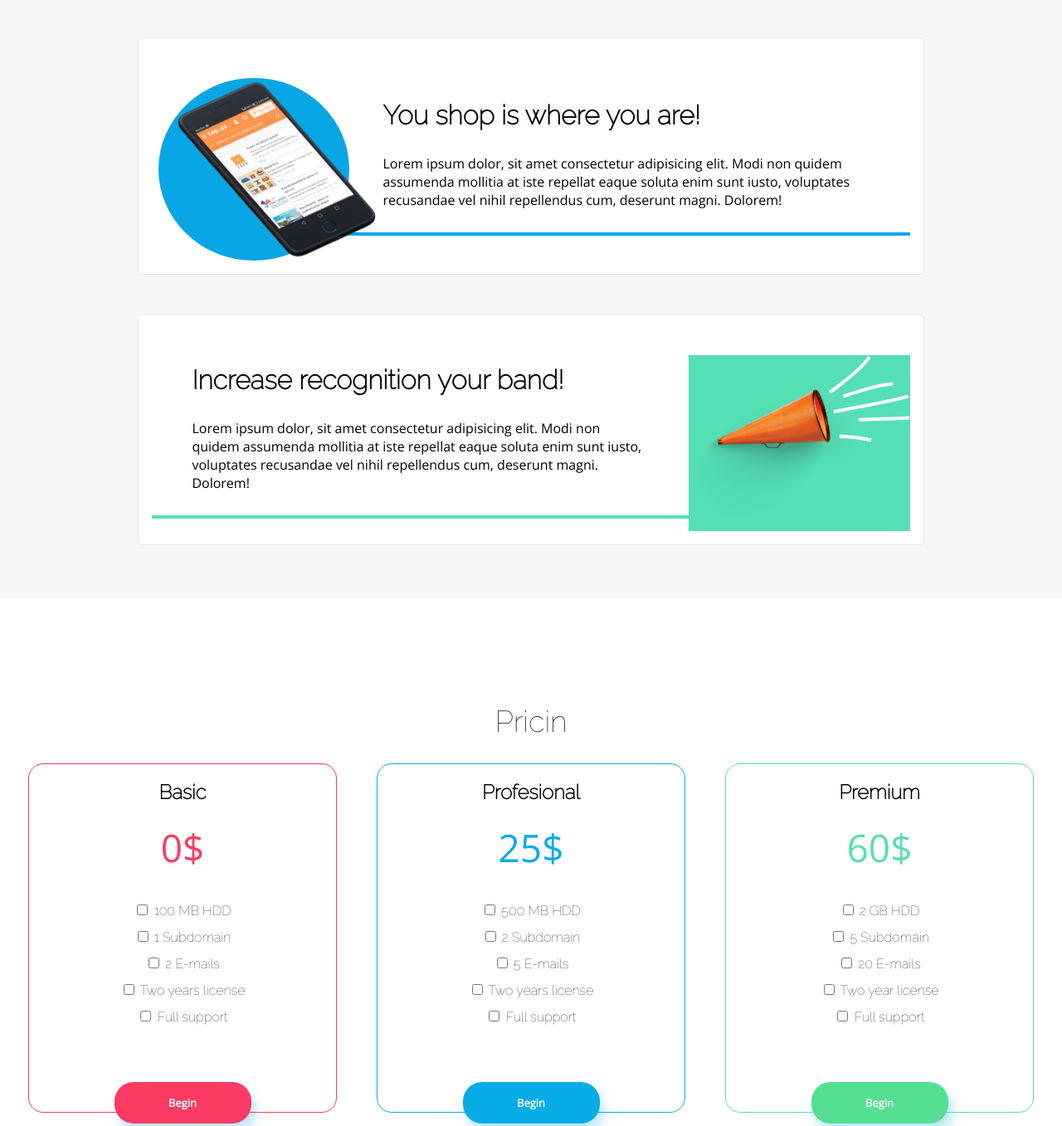
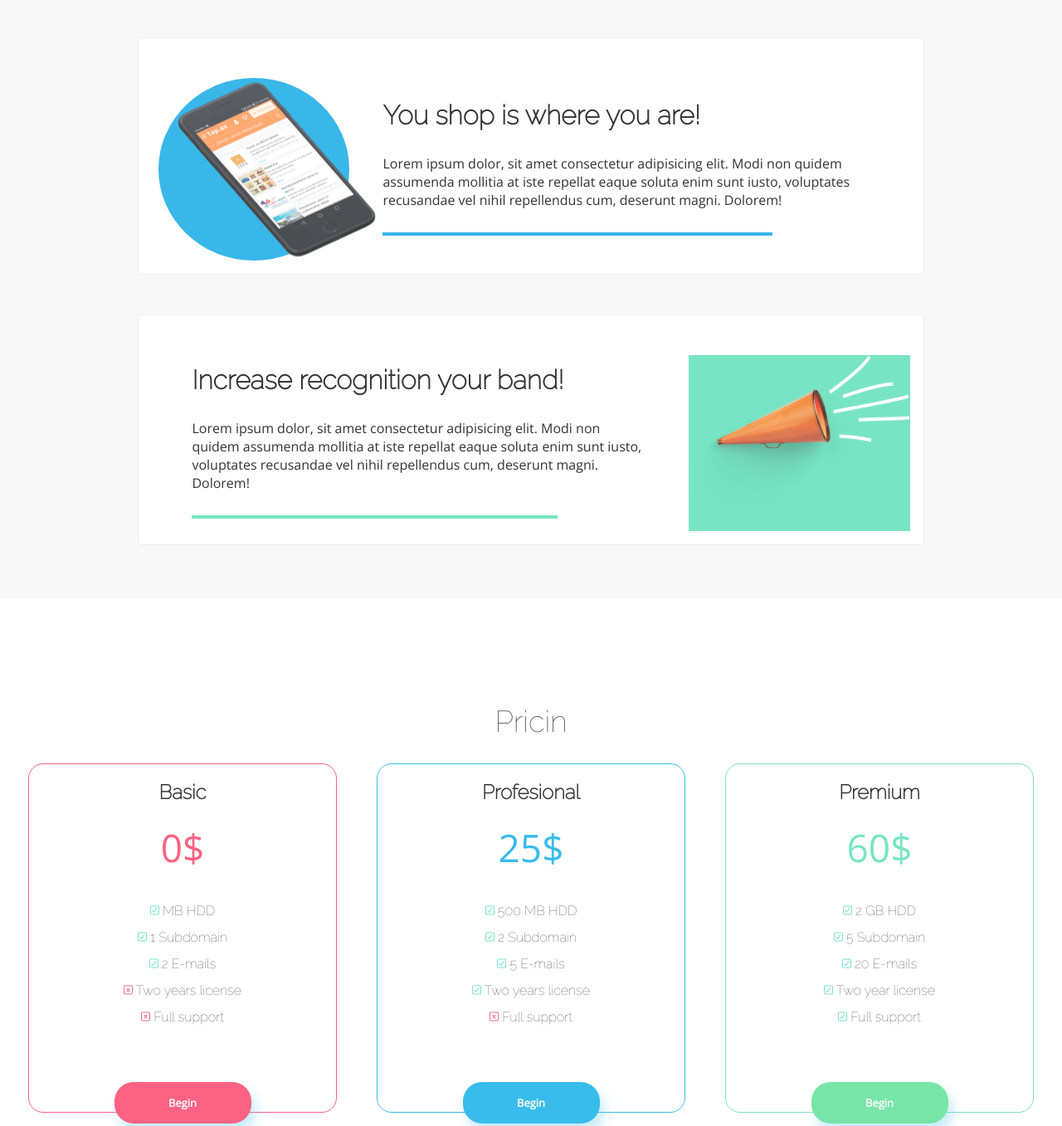
Before and after one commit to RafaelVillagomezDev/OxigenShop, a website: page pages/Home.html in a window 1280 px wide. Shown: the part 1355-2712 px from the top of the page at 83% size. Drawn offline with nearby package versions, Linux system fonts and the light colour scheme; some packages are replaced by stand-ins of ours; a script that the page names is missing.

Commit message:
fix errors

```diff
--- a/pages/Home.html
+++ b/pages/Home.html
@@ -13,6 +13,10 @@
     <link href="https://fonts.googleapis.com/css2?family=Raleway:wght@100&display=swap" rel="stylesheet">
   </head>
   <body>
+
+
+   <div id="container-background">
+
 
     <div id="btn-up">
         <i class="fa-solid fa-arrow-up-long" ></i>
@@ -104,7 +108,8 @@
                 <div class="card-text" id="text-laptop">
                   <h1>Be always First</h1>
                 <p>Lorem ipsum dolor, sit amet consectetur adipisicing elit. Modi non quidem assumenda mollitia at iste repellat eaque soluta enim sunt iusto, voluptates recusandae vel nihil repellendus cum, deserunt magni. Dolorem!</p>
-                </div>
+                <div id="eyeliner-laptop"></div>
+              </div>
                 <div>
                   <div class="figura" >
                     <div id="figura-laptop">
@@ -123,6 +128,7 @@
                 <div class="card-text"  id="text-phone">
                   <h1>You shop is where you are!</h1>
                   <p>Lorem ipsum dolor, sit amet consectetur adipisicing elit. Modi non quidem assumenda mollitia at iste repellat eaque soluta enim sunt iusto, voluptates recusandae vel nihil repellendus cum, deserunt magni. Dolorem!</p>
+                  <div  id="eyeliner-phone" ></div>
                 </div>
               </div>
             </div>
@@ -132,10 +138,11 @@
                 <div class="card-text"  id="text-voice">
                   <h1>Increase recognition your band!</h1>
                   <p>Lorem ipsum dolor, sit amet consectetur adipisicing elit. Modi non quidem assumenda mollitia at iste repellat eaque soluta enim sunt iusto, voluptates recusandae vel nihil repellendus cum, deserunt magni. Dolorem!</p>
+                  <div  id="eyeliner-voice"></div>
                 </div>
-
                   <div class="figura"  id="figura-voice" style="background-color: #55DFB4;">
                     <img alt="img-voice" src="../images/trumpet.png"/>
+
                   </div>
 
               </div>
@@ -144,20 +151,20 @@
       </section>
       <!--Section Card Price-->
       <section style="background-color:#FFFFFF; margin: 0rem 2rem;">
-          <h1 style="text-align: center; font-size: 36px; line-height: 42px; font-family: ''Raleway', sans-serif'; font-weight: 400; margin-top: 127px;">Pricin</h1>
+          <h1 id="pricing" >Pricin</h1>
           <div class="cards-price">
-            <div class="flex-price" style="border: 1px solid #fb3b64;">
+            <div class="flex-price" style="border: 1px solid #fb3b64">
               <div  class="card-price-text" id="card-basic-text">
                 <h1>Basic</h1>
                 <span>0$</span>
               </div>
               <div  class="card-price-box" id="card-basic-box">
 
-                <label class="form-control"><input type="checkbox" id="cbox1" value="100"> 100 MB HDD</label><br>
-                <label class="form-control"><input type="checkbox" id="cbox1" value="1"> 1 Subdomain</label><br>
-                <label class="form-control"><input type="checkbox" id="cbox1" value="2"> 2 E-mails</label><br>
-                <label class="form-control"><input type="checkbox" id="cbox1" value="2"> Two years license</label><br>
-                <label class="form-control"><input type="checkbox" id="cbox1" value="support"> Full support</label><br>
+                <label class="form-control"><img src="../icons/Checkbox_blue.png"> MB HDD</label><br>
+                <label class="form-control"><img src="../icons/Checkbox_blue.png"> 1 Subdomain</label><br>
+                <label class="form-control"><img src="../icons/Checkbox_blue.png"> 2 E-mails</label><br>
+                <label class="form-control"><img src="../icons/Checkbox_red.png"> Two years license</label><br>
+                <label class="form-control"><img src="../icons/Checkbox_red.png"> Full support</label><br>
 
               </div>
               <button class="boton-card" style="background-color: #fb3b64;" >Begin</button>
@@ -170,11 +177,11 @@
               </div>
               <div class="card-price-box"  id="card-profesional-box">
 
-                <label  class="form-control"><input type="checkbox" id="cbox1" value="500"> 500 MB HDD</label><br>
-                <label class="form-control"><input type="checkbox" id="cbox1" value="2"> 2 Subdomain</label><br>
-                <label class="form-control"><input type="checkbox" id="cbox1" value="5"> 5 E-mails</label><br>
-                <label class="form-control"><input type="checkbox" id="cbox1" value="1"> Two years license</label><br>
-                <label class="form-control"><input type="checkbox" id="cbox1" value="support"> Full support</label><br>
+                <label  class="form-control"><img src="../icons/Checkbox_blue.png"> 500 MB HDD</label><br>
+                <label class="form-control"><img src="../icons/Checkbox_blue.png"> 2 Subdomain</label><br>
+                <label class="form-control"><img src="../icons/Checkbox_blue.png"> 5 E-mails</label><br>
+                <label class="form-control"><img src="../icons/Checkbox_blue.png"> Two years license</label><br>
+                <label class="form-control"><img src="../icons/Checkbox_red.png"> Full support</label><br>
 
               </div>
               <button class="boton-card" style="background-color: #07ACE6;" >Begin</button>
@@ -188,11 +195,11 @@
               </div>
               <div  class="card-price-box"  id="card-profesional-box">
 
-                <label class="form-control"><input type="checkbox" id="cbox1" value="2"> 2 GB HDD</label><br>
-                <label class="form-control"><input type="checkbox" id="cbox1" value="5"> 5 Subdomain</label><br>
-                <label class="form-control"><input type="checkbox" id="cbox1" value="20"> 20 E-mails</label><br>
-                <label class="form-control"><input type="checkbox" id="cbox1" value="2"> Two year license</label><br>
-                <label class="form-control"><input type="checkbox" id="cbox1" value="support"> Full support</label><br>
+                <label class="form-control"><img src="../icons/Checkbox_blue.png"> 2 GB HDD</label><br>
+                <label class="form-control"><img src="../icons/Checkbox_blue.png"> 5 Subdomain</label><br>
+                <label class="form-control"><img src="../icons/Checkbox_blue.png"> 20 E-mails</label><br>
+                <label class="form-control"><img src="../icons/Checkbox_blue.png"> Two year license</label><br>
+                <label class="form-control"><img src="../icons/Checkbox_blue.png"> Full support</label><br>
 
               </div>
               <button class="boton-card" style="background-color: #55df93;" >Begin</button>
@@ -266,6 +273,7 @@
      </div>
 
     </div>
+  </div>
   </body>
   <script src="../js/main.js"></script>
 </html>
--- a/sass/home.scss
+++ b/sass/home.scss
@@ -10,6 +10,12 @@ body {
 //Navbar Desktop//
 
 @import url('https://fonts.googleapis.com/css2?family=Open+Sans:wght@300&family=Raleway:wght@100&display=swap');
+
+//Container //
+#container-background{
+  opacity: 80%;
+}
+
 
 /*ARROE BTN*/
 #btn-up{
@@ -138,6 +144,14 @@ body {
   color: #08a6e4;
 }
 
+#pricing{
+  text-align: center;
+  font-size: 36px;
+   line-height: 42px;
+    font-family: 'Raleway', sans-serif;
+    font-weight: 400; margin-top: 127px;
+}
+
 #menu {
   padding-right: 4vw;
 }
@@ -260,6 +274,12 @@ body {
   color: #a5a5a5;
 }
 
+
+#check-val2{
+  width: 24px;
+  height: 22px;
+}
+
 /*Section CARDS*/
 
 section {
@@ -305,17 +325,25 @@ section {
   padding-bottom: 12px;
 }
 
-#text-laptop p {
-  border-bottom: 4px solid #fb3b64;
+ #eyeliner-laptop{
+   background-color: #FB3B64;
+   width: 80%;
+   height:4px;
+ }
+
+ #eyeliner-phone{
+  background-color: #08A6E4;
+  width: 80%;
+  height:4px;
 }
 
-#text-phone {
-  border-bottom: 4px solid #08a6e4;
+ #eyeliner-voice{
+  background-color: #55DFB4;
+  width: 80%;
+  height:4px;
 }
 
-#text-voice {
-  border-bottom: 4px solid #55dfb4;
-}
+
 
 .flexbox {
   display: flex;
@@ -423,6 +451,11 @@ section {
 input[type='checkbox'] {
   appearance: auto;
   background-color: #08a6e4;
+}
+
+#check-val{
+  width: 22px;
+  height: 22px;
 }
 
 .boton-card {
```
Also changed, not shown: css/home.css, icons/Checkbox_blue.png (added), icons/Checkbox_red.png (added), sass/home.css, 2 other files.
